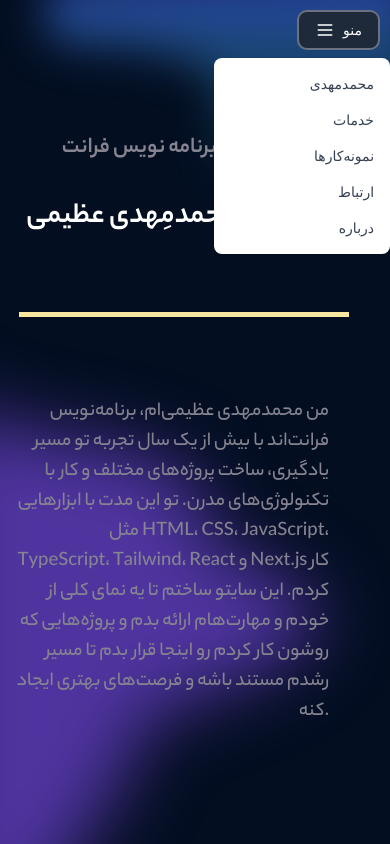
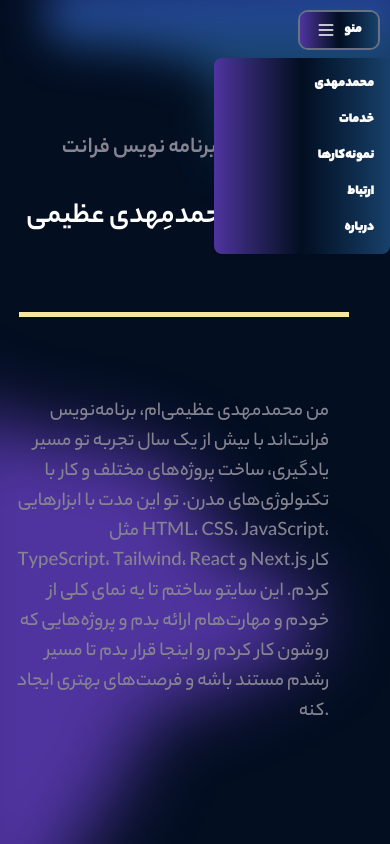
Before and after one commit to mmad01/MHMH.dev-personal-page-, a React (Vite) app: page / in a window 390 px wide. Both pictures are taken after a click on the button "منو". Built offline with nearby package versions, Linux system fonts and the light colour scheme.

Commit message:
new navbar

```diff
--- a/src/components/Navbar/Navbar.tsx
+++ b/src/components/Navbar/Navbar.tsx
@@ -24,7 +24,7 @@ function Navbar({
           <button
             id="menuButton"
             data-dropdown-toggle="menuDropdown"
-            className="inline-flex items-center px-4 py-2 text-sm font-medium text-white bg-gray-800 rounded-lg hover:bg-gray-700 focus:outline-none focus:ring-2 focus:ring-gray-500"
+            className="inline-flex items-center px-4 py-2 text-sm font-[Yekan-Fat] text-white  bg-gradient-to-r from-[#4f349f] via-[#030e21] to-[#18416b] rounded-lg hover:bg-gray-700 focus:outline-none focus:ring-2 focus:ring-gray-500"
             type="button"
           >
             <svg
@@ -46,10 +46,10 @@ function Navbar({
           {/* Dropdown */}
           <div
             id="menuDropdown"
-            className="z-10 hidden bg-white divide-y divide-gray-100 rounded-lg shadow w-44 absolute mt-2 dark:bg-gray-700"
+            className="z-10 hidden  bg-gradient-to-r from-[#4f349f] via-[#030e21] to-[#18416b] text-white divide-y divide-gray-100 rounded-lg shadow w-44 absolute mt-2 dark:bg-gray-700"
           >
             <ul
-              className="py-2 text-sm text-gray-700 dark:text-gray-200"
+              className="py-2 text-sm text-white font-[Yekan-Fat] dark:text-gray-200"
               aria-labelledby="menuButton"
             >
               <li>
```
